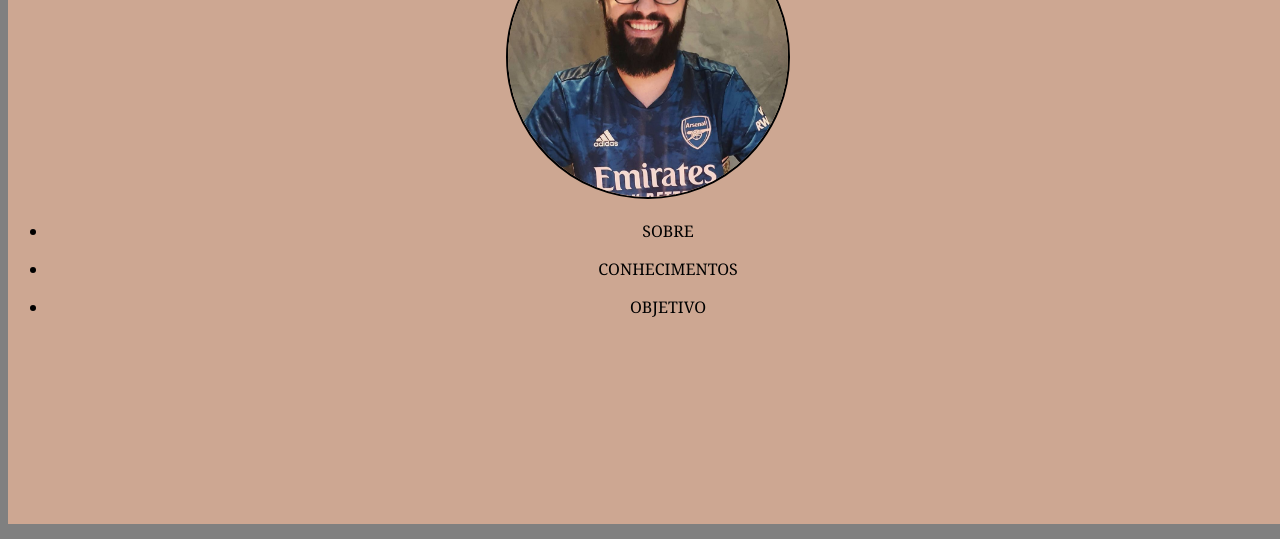
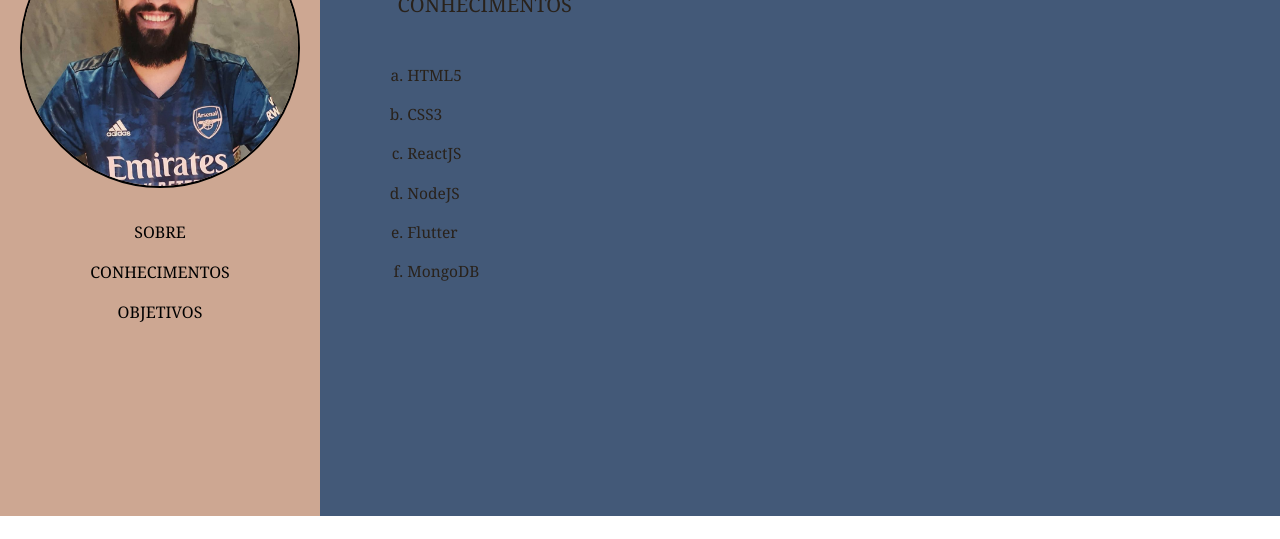
Before and after one commit to yuribigon/portfolio, a plain HTML site: page conhecimentos.html in a window 1280 px wide. Shown: the part 284-823 px from the top of the page. After the commit the page ends 800 px from the top, so only its background shows below. Drawn offline with nearby package versions, Linux system fonts and the light colour scheme.

Commit message:
atualizacao bs em tdas as pg

```diff
--- a/conhecimentos.html
+++ b/conhecimentos.html
@@ -6,28 +6,31 @@
     <meta name="viewport" content="width=device-width, initial-scale=1.0">
     <title>Yuri Bigon | Conhecimentos</title>
     <link rel="stylesheet" href="style.css">
+    <link href="https://cdn.jsdelivr.net/npm/bootstrap@5.0.2/dist/css/bootstrap.min.css"
+    rel="stylesheet"
+    integrity="sha384-EVSTQN3/azprG1Anm3QDgpJLIm9Nao0Yz1ztcQTwFspd3yD65VohhpuuCOmLASjC"
+    crossorigin="anonymous">
     <script src="https://kit.fontawesome.com/6052d1e334.js" crossorigin="anonymous"></script>
 </head>
 <body>
-    <aside id="nav-bar">
+    <div class="container-fluid">
+        <div class="row">
+            <aside id="nav-bar" class="col-12 col-md-3">
                 <section>
                     <img id= "foto-yuri" src="./images/foto-yuri.png" alt="foto-yuri">
-
                     <div>
-                <ul>
+                        <ul class="list-group mt-3">
                             <li><a href="./index.html">Sobre</a></li>
                             <li><a href="#" class="active">Conhecimentos</a></li>
-                    <li><a href="./objetivos.html">Objetivo</a></li>
+                            <li><a href="./objetivos.html">Objetivos</a></li>
                         </ul>
                     </div>
                 </section>
-
-
             </aside>
-    <main id="container">
+            <main id="main" class="col-12 p-2 col-md-9">
                 <div class="text-box">
                     <h1>Yuri <span style="color:rgb(205, 167, 146)">Bigon</span></h1>
-            <h5 style="padding-left: 9%; font-size: 20px;">CONHECIMENTOS</h5>
+                    <h5 style="padding-left: 2.5%; font-size: 20px;">CONHECIMENTOS</h5>
                     <br>
                     <ol type="a">
                         <li>HTML5</li>
@@ -39,5 +42,7 @@
                     </ol>
                 </div>
             </main>
+        </div>
+    </div>
 </body>
 </html>
```
Also changed, not shown: index.html (+2 -2 lines), objetivos.html (+13 -7 lines). Lines whose indentation alone changed are shown as unchanged.
